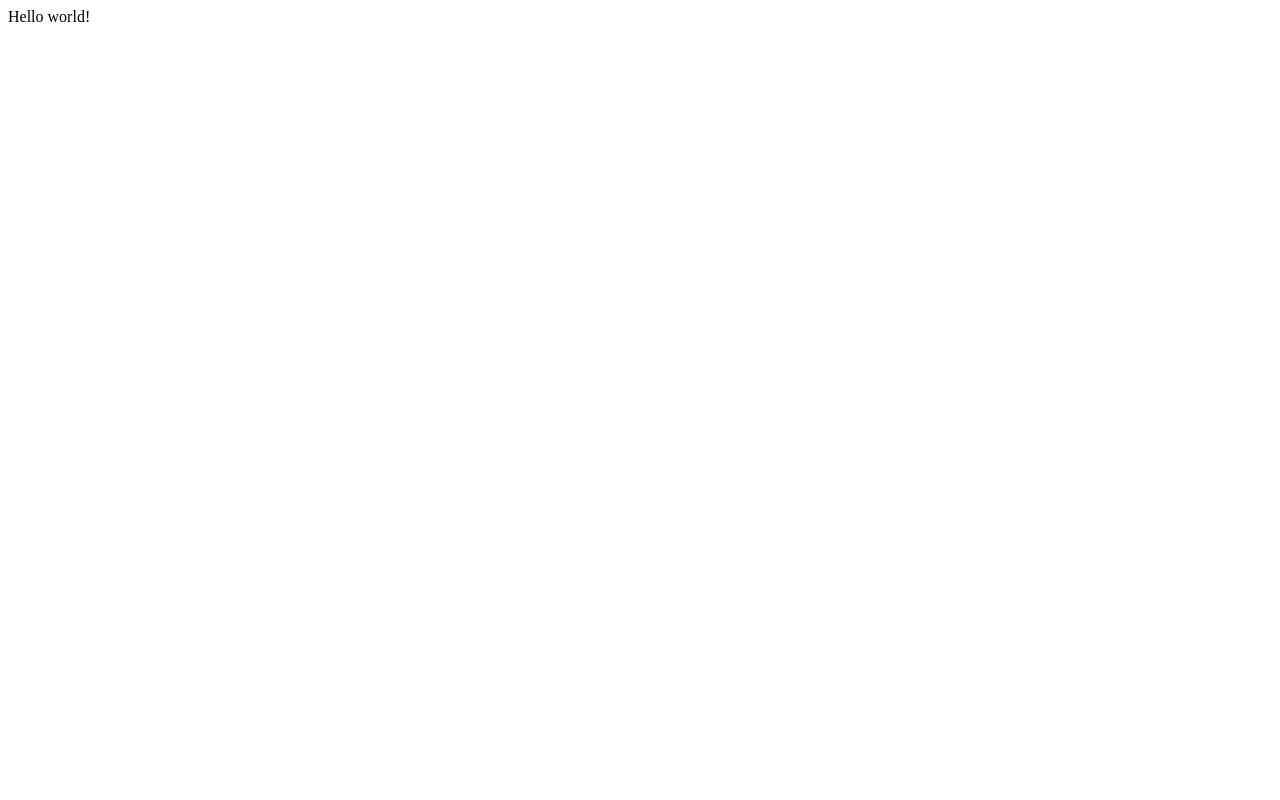
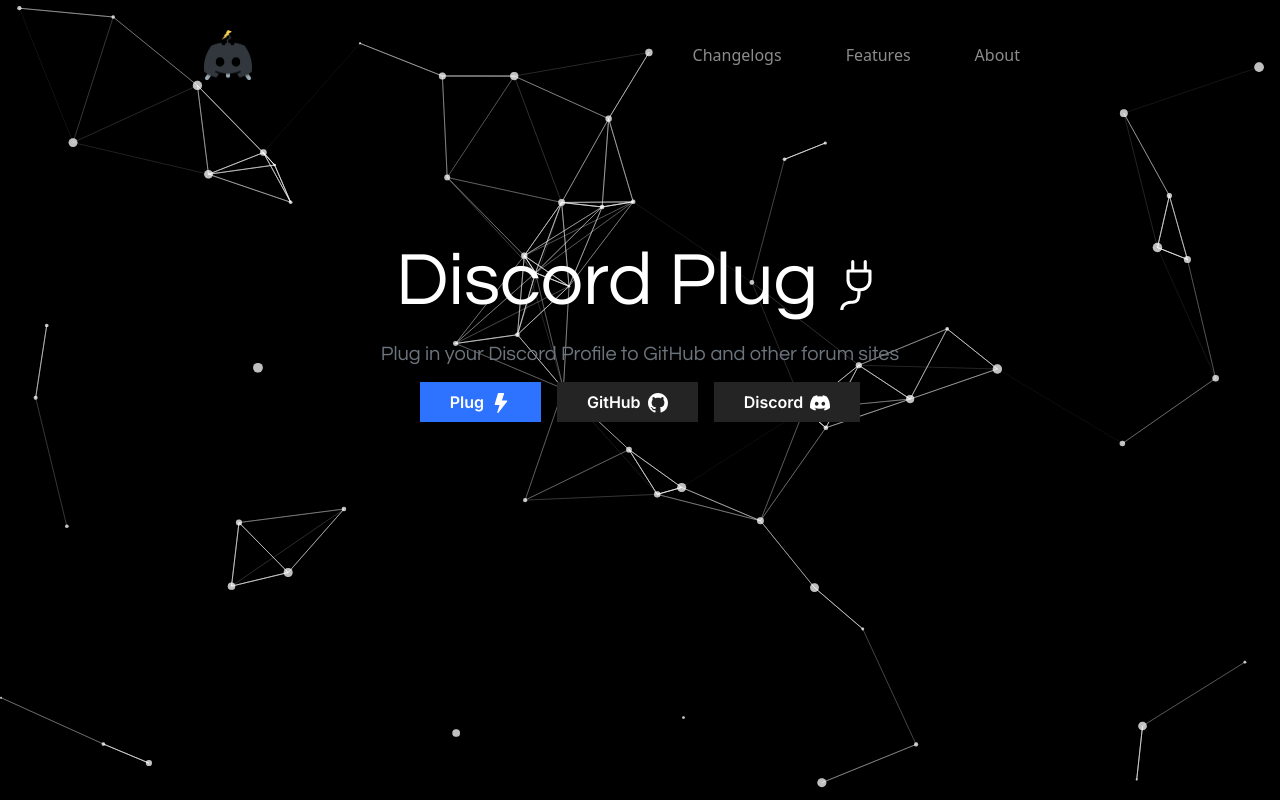
Before and after one commit to Bakerie-Discord/discordplug, a Gatsby site: page / in a window 1280 px wide. Built offline with nearby package versions, Linux system fonts and the light colour scheme; Gatsby itself is replaced by a stand-in of ours.

Commit message:
Added all files

```diff
--- a/gatsby-config.js
+++ b/gatsby-config.js
@@ -3,8 +3,6 @@
  *
  * See: https://www.gatsbyjs.com/docs/gatsby-config/
  */
-
 module.exports = {
-  /* Your site config here */
-  plugins: [],
+  plugins: [`gatsby-plugin-sass`],
 }
--- /dev/null
+++ b/src/components/hero.js
@@ -0,0 +1,22 @@
+import React from "react";
+import { Container, Stack } from "react-bootstrap"
+import {BsGithub, BsDiscord, BsPlug, BsFillLightningFill} from "react-icons/bs"
+import ParticleMenu from "./particle";
+export default function HeroMenu() {
+    return <Container fluid>
+        <Stack gap={2} className="hero col-md-5 mx-auto" align="center">
+            <h1 id="hero-title">
+                Discord Plug <BsPlug size={50}/>
+            </h1>
+            <h5 className="text-muted">
+                Plug in your Discord Profile to GitHub and other forum sites
+            </h5>
+            <Stack direction="horizontal" gap={3} className="justify-content-center">
+                <button className="create-btn btn-variant-blue">Plug <BsFillLightningFill style={{"marginLeft":"3px"}} size={20}/></button>{' '}
+                <button className="create-btn btn-variant-gray">GitHub <BsGithub style={{"marginLeft":"3px"}} size={20}/></button>
+                <button className="create-btn btn-variant-gray">Discord <BsDiscord style={{"marginLeft":"3px"}} size={20}/></button>
+            </Stack>
+            <ParticleMenu/>
+        </Stack>
+  </Container>
+};
--- /dev/null
+++ b/src/components/nav.js
@@ -0,0 +1,27 @@
+
+import React from "react";
+import { Navbar, Container, Nav } from "react-bootstrap"
+import logo from "../static/logo.png"
+export default function NavMenu() {
+    return <Navbar id="nv-1" collapseOnSelect expand="lg" variant="dark">
+      <Container fluid>
+        <Navbar.Brand className="relativeTest">
+          <img
+            alt=""
+            src={logo}
+            className="d-inline-block align-top brand-ico"
+          />{' '}
+          <div id="winky"/>
+        </Navbar.Brand>
+        <Navbar.Toggle aria-controls="responsive-navbar-nav"/>
+        <Navbar.Collapse id="responsive-navbar-nav">
+          <Nav className="ms-auto">
+            <Nav.Link className="me-5" href="#changelogs">Changelogs</Nav.Link>
+            <Nav.Link className="me-5" href="#features">Features</Nav.Link>
+            <Nav.Link className="me-5" href="#tos">About</Nav.Link>
+          </Nav>
+        </Navbar.Collapse>
+
+      </Container>
+    </Navbar>
+}
--- /dev/null
+++ b/src/components/particle.js
@@ -0,0 +1,57 @@
+import React from "react";
+import Particles from "react-tsparticles";
+
+export default function ParticleMenu () {
+    return  <Particles
+        id="tsparticles"
+        options={{
+            background: {
+            color: {
+                value: "black",
+            },
+            },
+            fpsLimit: 60,
+            particles: {
+            color: {
+                value: "#ffffff",
+            },
+            links: {
+                color: "#ffffff",
+                distance: 150,
+                enable: true,
+                opacity: 0.5,
+                width: 1,
+            },
+            collisions: {
+                enable: true,
+            },
+            move: {
+                direction: "none",
+                enable: true,
+                outMode: "bounce",
+                random: false,
+                speed: 1,
+                straight: false,
+            },
+            number: {
+                density: {
+                enable: true,
+                value_area: 800,
+                },
+                value: 50,
+            },
+            opacity: {
+                value: 0.5,
+            },
+            shape: {
+                type: "circle",
+            },
+            size: {
+                random: true,
+                value: 5,
+            },
+            },
+            detectRetina: true,
+        }}
+    />
+}
--- a/src/pages/index.js
+++ b/src/pages/index.js
@@ -1,5 +1,11 @@
 import React from "react"
+import NavMenu from "../components/nav";
+import HeroMenu from "../components/hero";
 
+import "../styles/index.scss"
 export default function Home() {
-  return <div>Hello world!</div>
+  return <div>
+    <NavMenu/>
+    <HeroMenu/>
+  </div>
 }
--- /dev/null
+++ b/src/styles/colors.scss
@@ -0,0 +1,3 @@
+.vb-none {
+    background: none;
+}
--- /dev/null
+++ b/src/styles/fonts.scss
@@ -0,0 +1,2 @@
+@import "https://fonts.googleapis.com/css2?family=Inter:wght@600&display=swap";
+@import "https://fonts.googleapis.com/css2?family=Questrial&display=swap"
--- /dev/null
+++ b/src/styles/hero.scss
@@ -0,0 +1,33 @@
+.hero {
+    margin-top: 10%;
+    font-family: 'Questrial', sans-serif;
+    color: white;
+}
+#hero-title {
+    font-size: 75px;
+}
+.create-btn {
+    font-family: inter, sans-serif;
+    color: white;
+    border: none;
+    border-radius: 0px;
+    padding-top: 8px;
+    padding-bottom: 8px;
+    padding-left:30px;
+    padding-right:30px;
+    transition: 0.25s;
+}
+.btn-variant-blue {
+    background: #2E73FF;
+}
+.btn-variant-gray {
+    background: rgb(36, 36, 36);
+}
+.btn-variant-blue:hover,
+.btn-variant-blue:focus {
+    background: #2151b3;
+}
+.btn-variant-gray:hover,
+.btn-variant-gray:focus {
+    background: rgb(49, 49, 49);
+}
--- /dev/null
+++ b/src/styles/index.scss
@@ -0,0 +1,14 @@
+@import "~bootstrap/scss/bootstrap";
+@import "colors.scss";
+@import "fonts.scss";
+
+@import "nav.scss";
+@import "hero.scss";
+@import "plugM.scss";
+body {
+    background-color: black;
+}
+#tsparticles {
+    z-index: -2
+}
+$bg-black: black;
--- /dev/null
+++ b/src/styles/nav.scss
@@ -0,0 +1,47 @@
+.relativeTest {
+    position:relative;
+    height:60px;
+    width: 48px
+}
+.brand-ico {
+    width: 100%;
+    height: 100%;
+}
+#nv-1 {
+    padding: 25px;
+    padding-left: 15%;
+    padding-right: 15%;
+}
+#winky {
+    border-radius: 50px;
+    background:#31373D;
+    height: 10%;
+    width: 30%;
+    position: absolute;
+    left: 53%;
+    top: 40%;
+}
+#winky:hover, #winky:focus, .relativeTest:hover #winky, .relativeTest:focus #winky {
+    animation: wink 1s;
+}
+@keyframes wink {
+    50% { height: 30%; }
+}
+// .start-btn {
+//     background: #2E73FF;
+//     font-family: inter, sans-serif;
+//     color: white;
+//     border: none;
+//     border-radius: 0px;
+//     padding-left:30px;
+//     padding-right:30px;
+//     transition: 0.25s;
+// }
+// .start-btn:hover,
+// .start-btn:focus {
+//     animation: pulse 1s;
+//     box-shadow: 0 0 0 2em rgba(#fff,0);
+// }
+// @keyframes pulse {
+//     0% { box-shadow: 0 0 0 0 #2151b3; }
+// }
--- /dev/null
+++ b/src/styles/plugM.scss
@@ -0,0 +1,19 @@
+#plug-title {
+    font-size: 3rem;
+}
+.fm-input,.fm-input:focus {
+    font-size:45px;
+    color:white;
+    background-color: black;
+    min-width: 100px;
+    max-height: 48px;
+}
+.pulse:hover,
+.pulse:focus {
+  animation: pulse 1s;
+  box-shadow: 0 0 0 2em rgba(#242424,0);
+}
+
+@keyframes pulse {
+  0% { box-shadow: 0 0 0 0 rgb(49, 49, 49); }
+}
```
Also changed, not shown: package.json (+10 -1 lines), src/components/plug.js (added, +23 -0 lines), src/components/ufetcher.js (added, +23 -0 lines), src/pages/plug.js (added, +10 -0 lines), src/pages/users/[id].js (added, +10 -0 lines), src/static/logo.png (added), src/static/old.png (added), src/static/stolen.svg (added), 1 other file.
